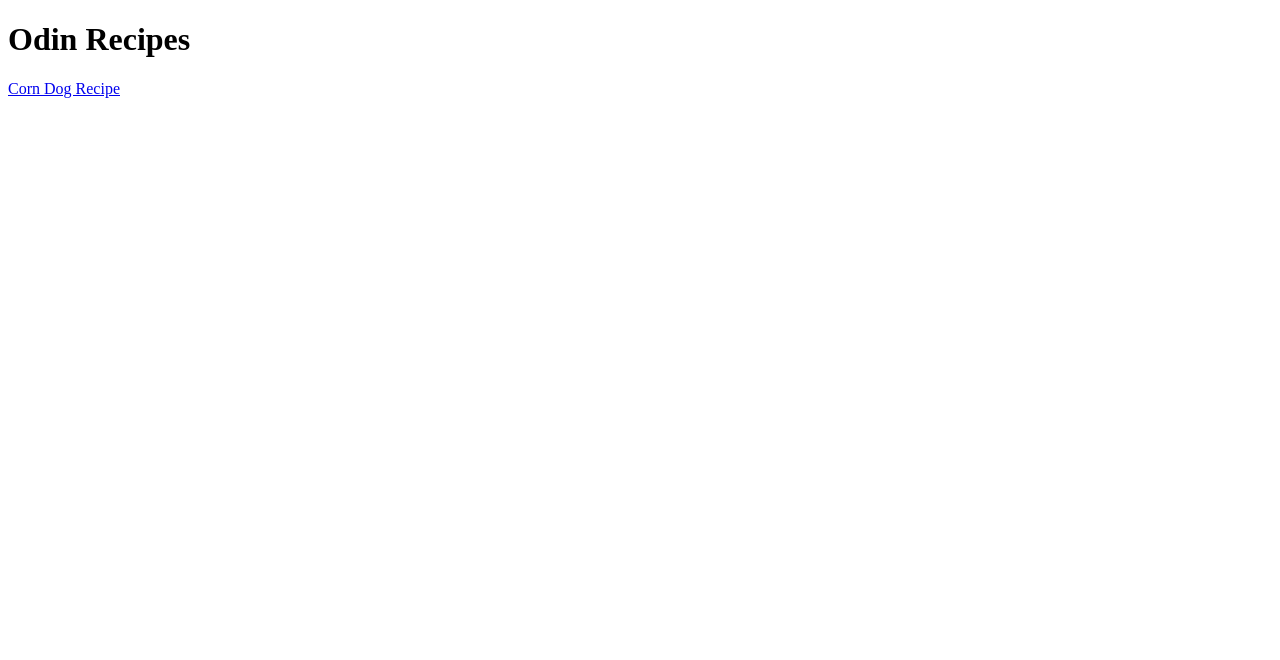
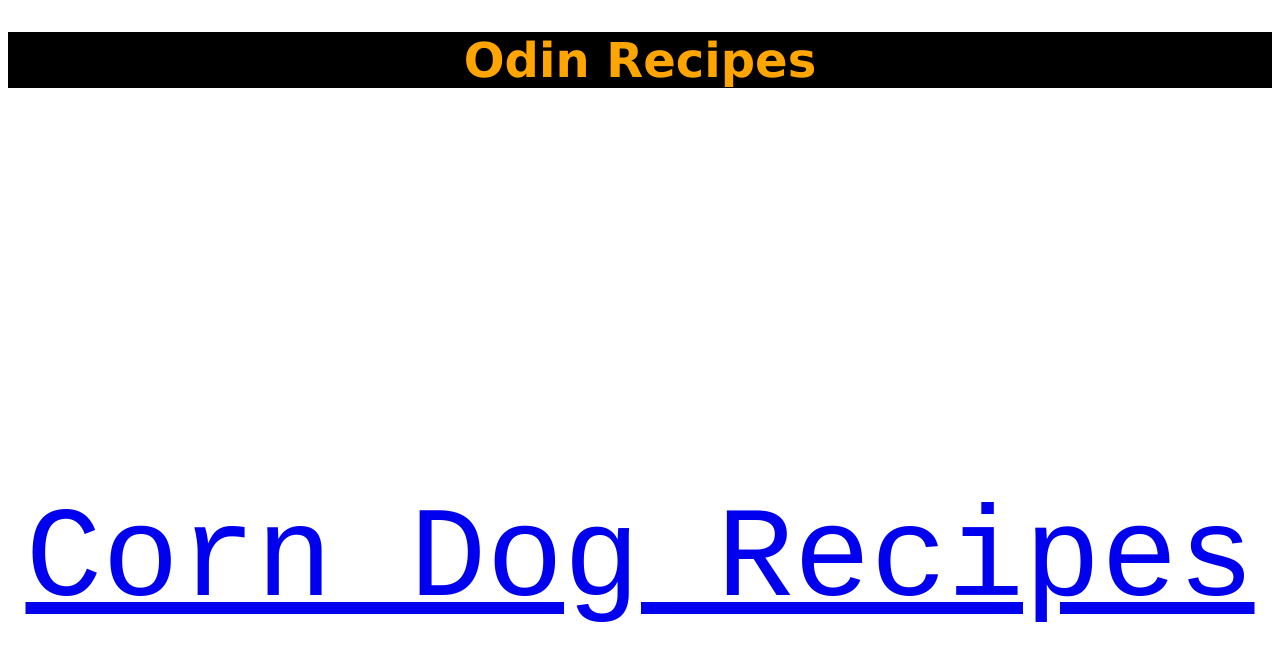
Before and after one commit to kay3frmync/odin-recipes, a plain HTML site: page index.html in a window 1280 px wide. Drawn offline with Linux system fonts and the light colour scheme.

Commit message:
added css to website

```diff
--- a/index.html
+++ b/index.html
@@ -2,14 +2,17 @@
 <html lang="en">
 
 <head>
+    <link rel="stylesheet" href="style.css"
     <meta charset="UTF-8">
     <meta name="viewport" content="width=device-width, initial-scale=1.0">
     <title>Odin Recipes</title>
 </head>
 
 <body>
-    <h1>Odin Recipes</h1>
-    <a href="recipes/corndogs.html">Corn Dog Recipe</a>
+    <h1 class="title">Odin Recipes</h1>
+    <div class="center">
+    <a href="recipes/corndogs.html">Corn Dog Recipes</a>
+    </div>
 </body>
 
 </html>
--- /dev/null
+++ b/style.css
@@ -0,0 +1,14 @@
+.title {
+    background-color: black;
+    color: orange;
+    font-size: 48px;
+    text-align: center;
+    font-family: Geneva, Tahoma, Arial
+}
+
+.center {
+    font-size: 128px;
+    text-align: center;
+    margin-top: 50vh;
+    font-family: 'Courier New', Courier, monospace;
+}
```
